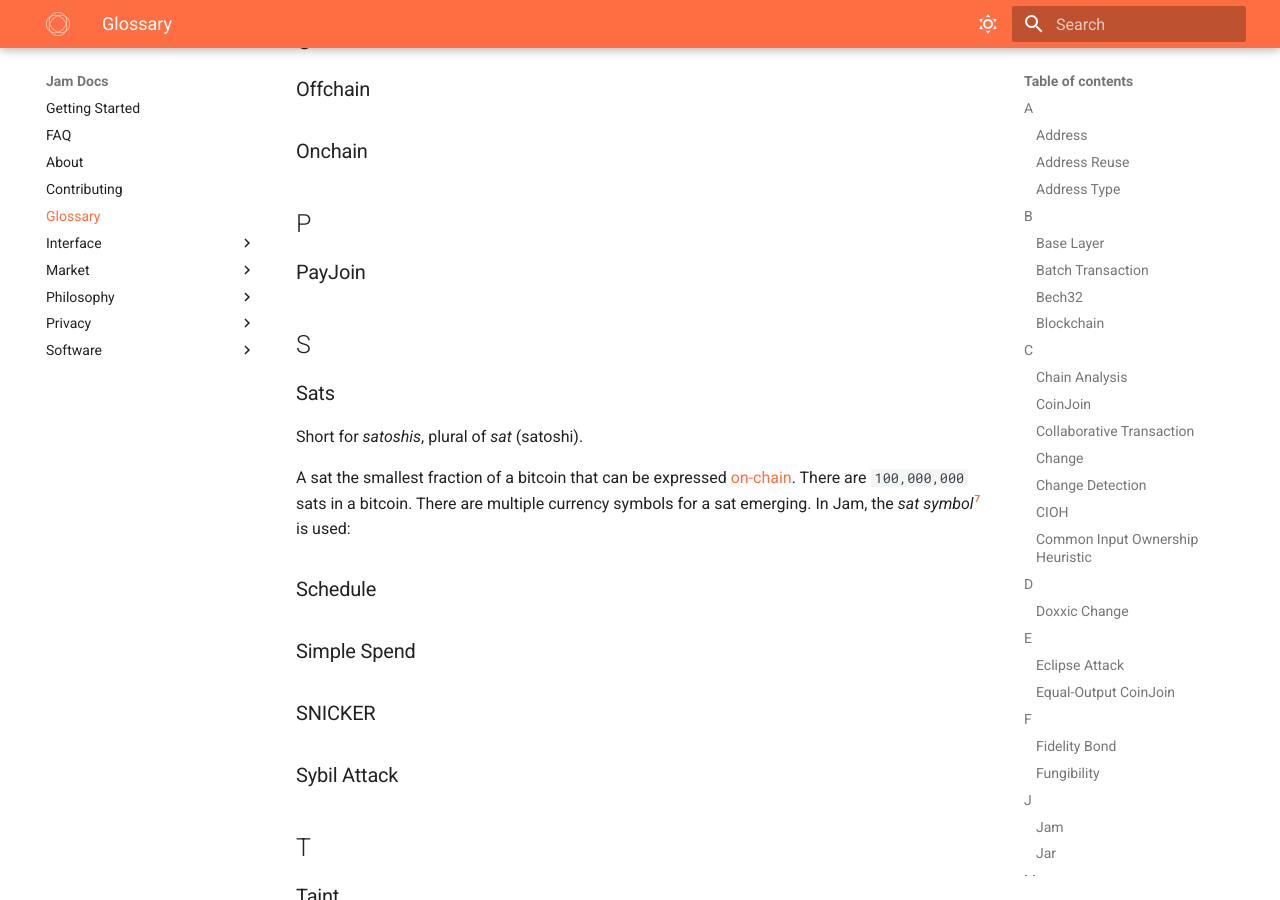
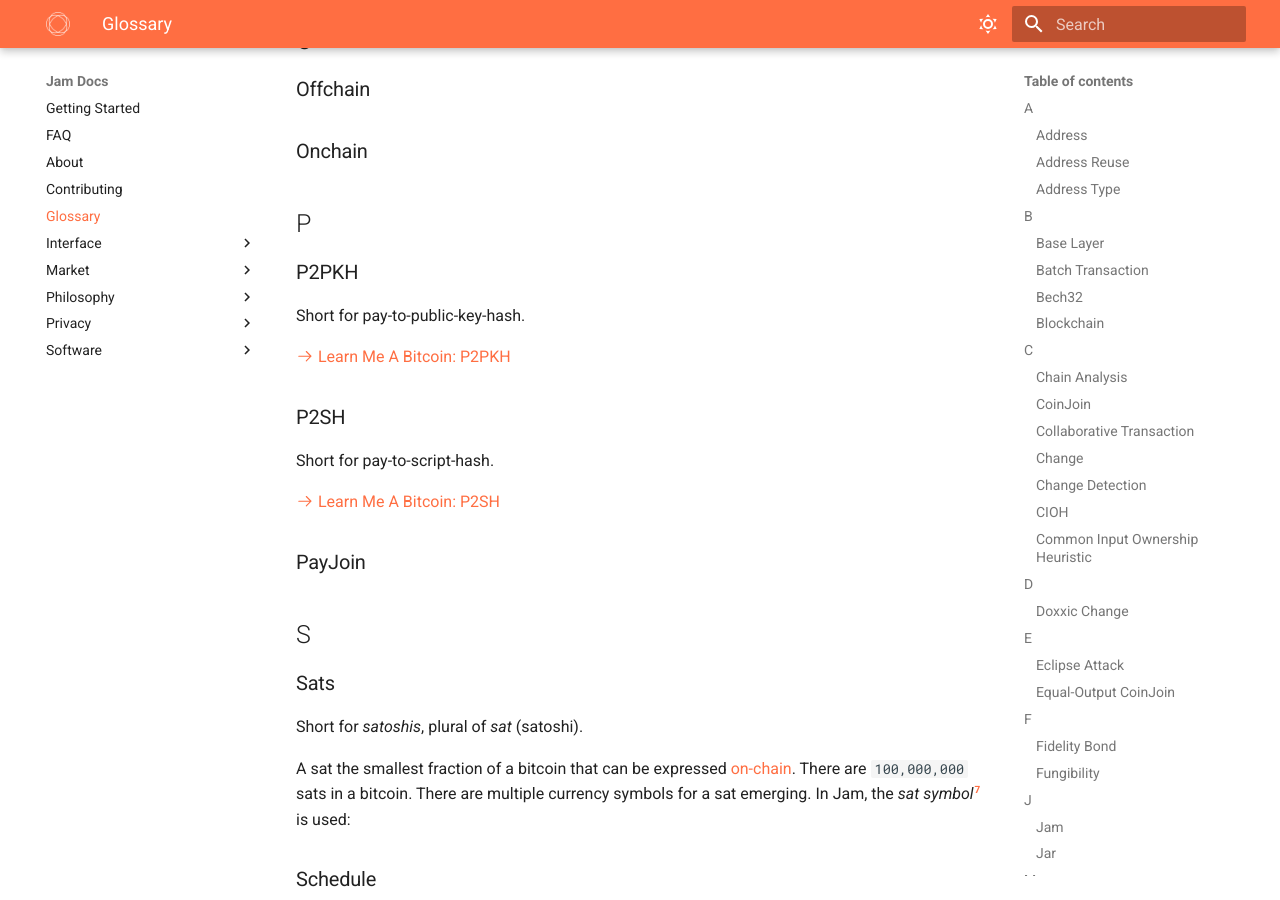
Before and after one commit to joinmarket-webui/jamdocs, an MkDocs documentation site: the page built from docs/glossary.md, in a window 1280 px wide and 900 px high, scrolled down 4593 px. Built offline with MkDocs 1.6.1 and Material for MkDocs 9.7.7, drawn with Linux system fonts in a browser that asks for light colours; nearby versions of some CDN libraries.

Commit message:
docs(glossary): p2pkh, p2sh

```diff
--- a/docs/glossary.md
+++ b/docs/glossary.md
@@ -235,6 +235,20 @@
 ### Offchain
 ### Onchain
 ## P
+### P2PKH
+Short for pay-to-public-key-hash.
+
+[:octicons-arrow-right-24: Learn Me A Bitcoin: P2PKH][p2pkh]
+
+[p2pkh]: https://learnmeabitcoin.com/technical/p2pkh
+
+### P2SH
+Short for pay-to-script-hash.
+
+[:octicons-arrow-right-24: Learn Me A Bitcoin: P2SH][p2sh]
+
+[p2sh]: https://learnmeabitcoin.com/technical/p2sh
+
 ### PayJoin
 ## S
 ### Sats
```
